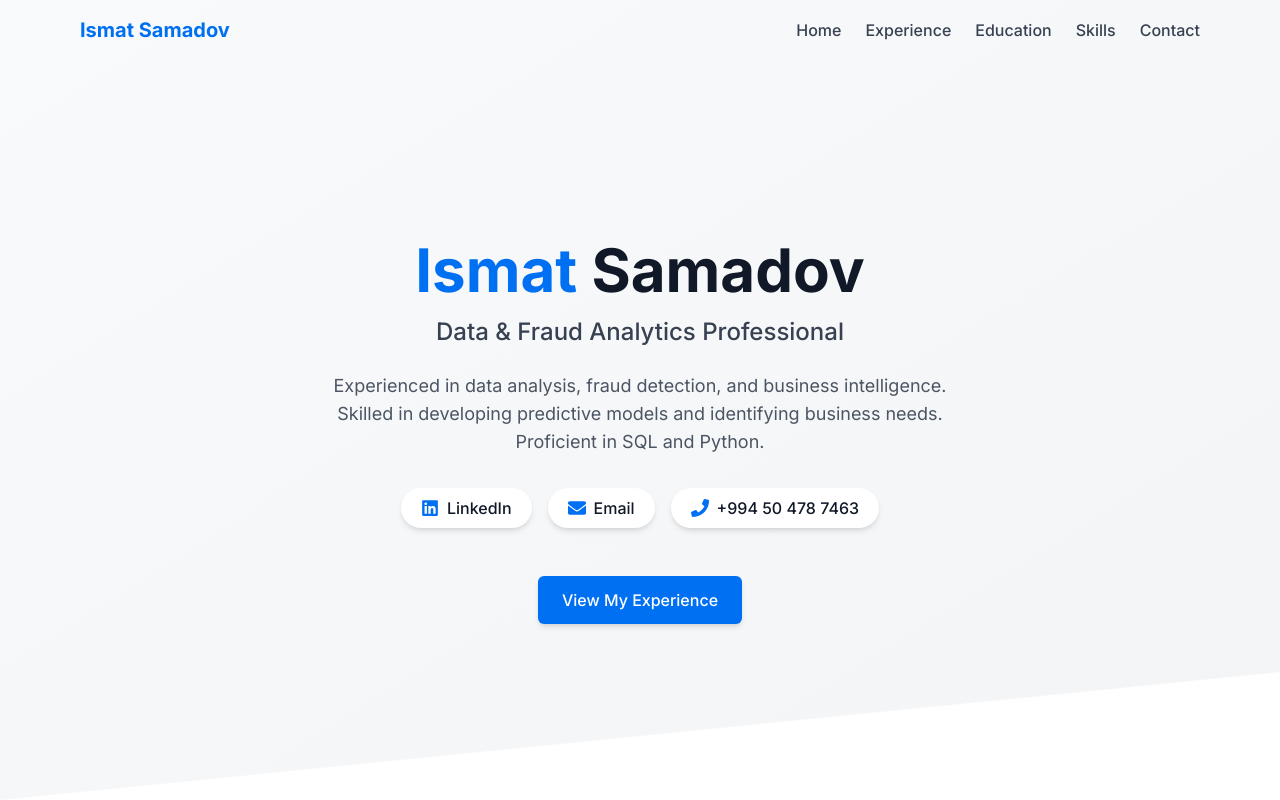
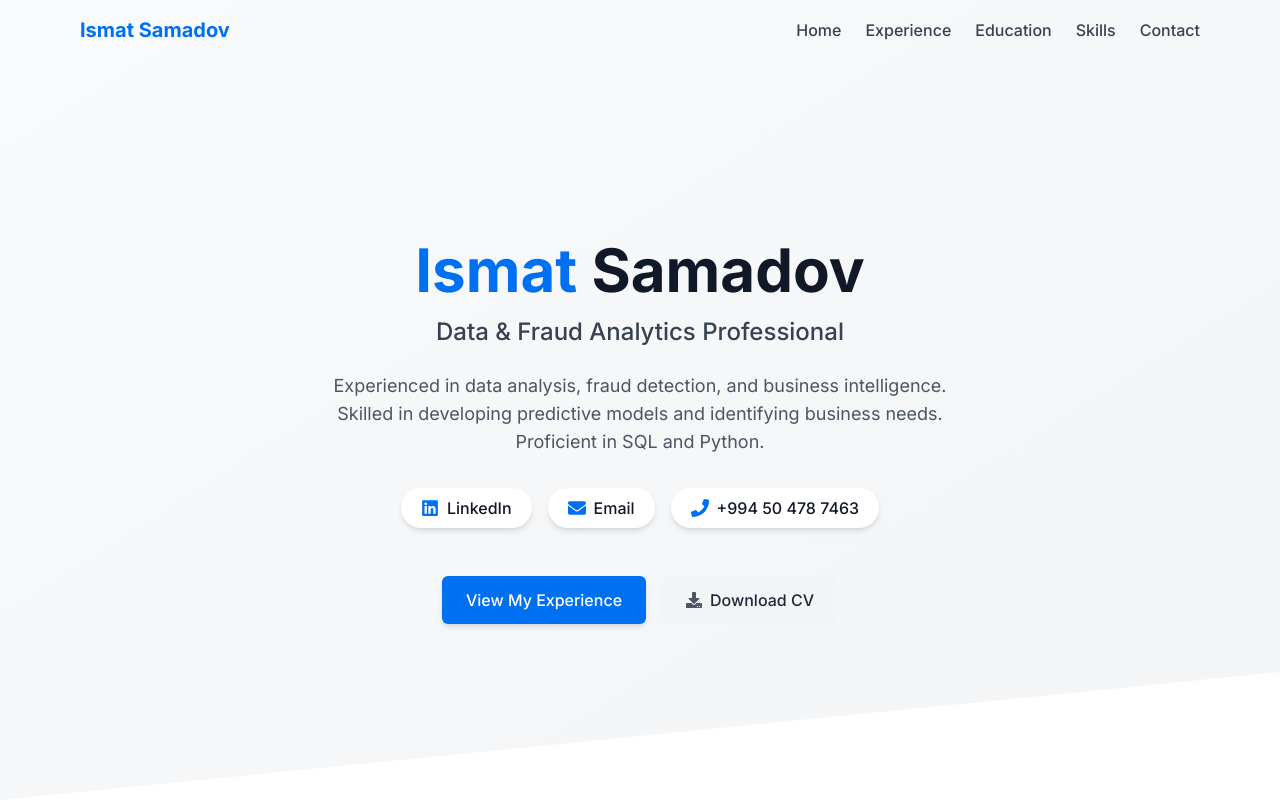
Before and after one commit to ulvibashir/profile, a Next.js app: page / in a window 1280 px wide. Shown: the top 800 px of the page. Built offline with nearby package versions, Linux system fonts and the light colour scheme.

Commit message:
Update Hero.tsx

```diff
--- a/src/components/Hero.tsx
+++ b/src/components/Hero.tsx
@@ -1,7 +1,8 @@
 'use client'
 
 import { motion } from 'framer-motion'
-import { FaLinkedin, FaEnvelope, FaPhone } from 'react-icons/fa'
+import { FaLinkedin, FaEnvelope, FaPhone, FaFileAlt } from 'react-icons/fa'
+import DownloadButton from './DownloadButton'
 
 const Hero = () => {
   return (
@@ -35,6 +36,7 @@ const Hero = () => {
             initial={{ opacity: 0 }}
             animate={{ opacity: 1 }}
             transition={{ delay: 0.8, duration: 0.6 }}
+            className="flex flex-wrap justify-center gap-4"
           >
             <a
               href="#experience"
@@ -42,6 +44,13 @@ const Hero = () => {
             >
               View My Experience
             </a>
+
+            <DownloadButton
+              filePath="/ISMAT SAMADOV.pdf"
+              label="Download CV"
+              className="py-3 px-6"
+              variant="secondary"
+            />
           </motion.div>
         </motion.div>
       </div>
```
